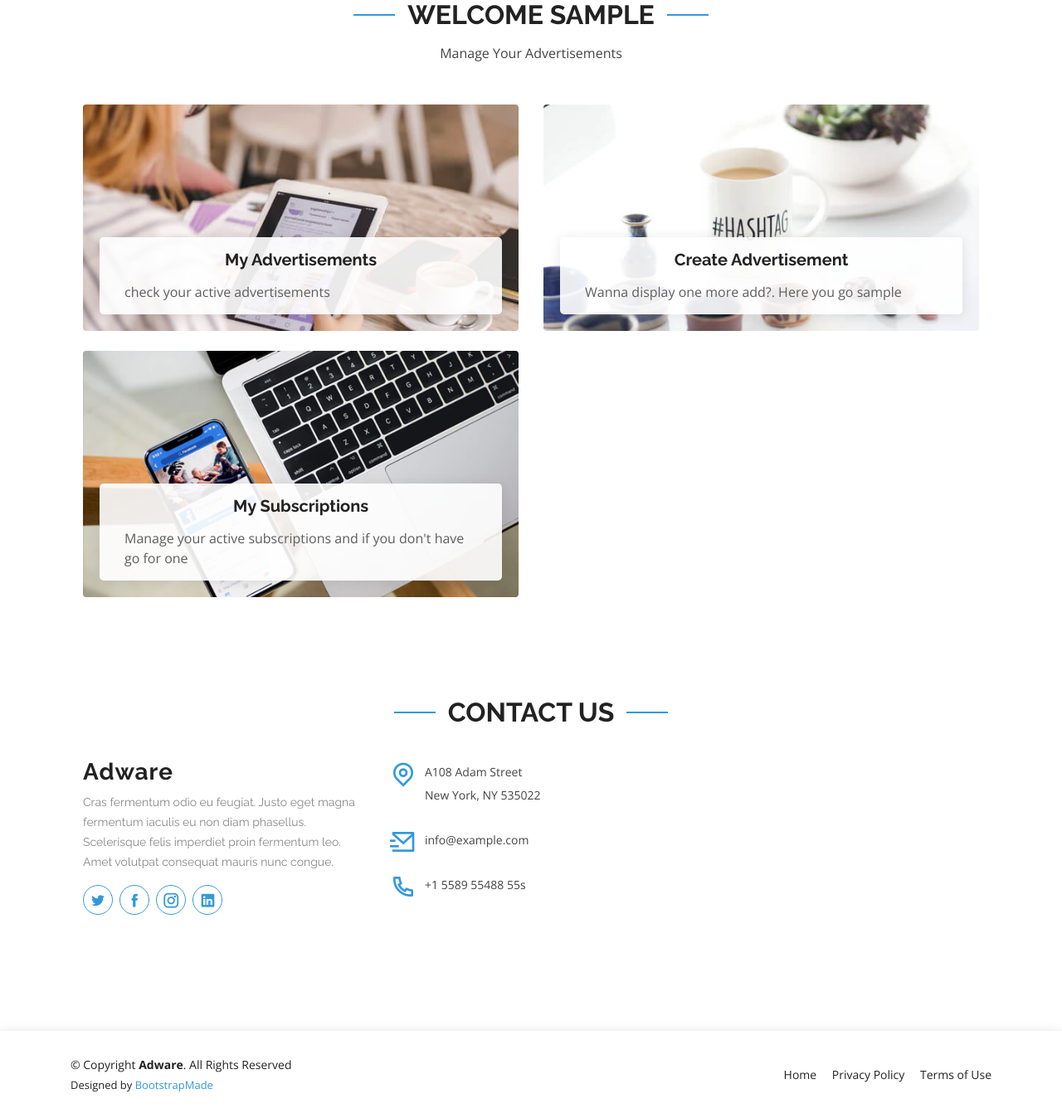
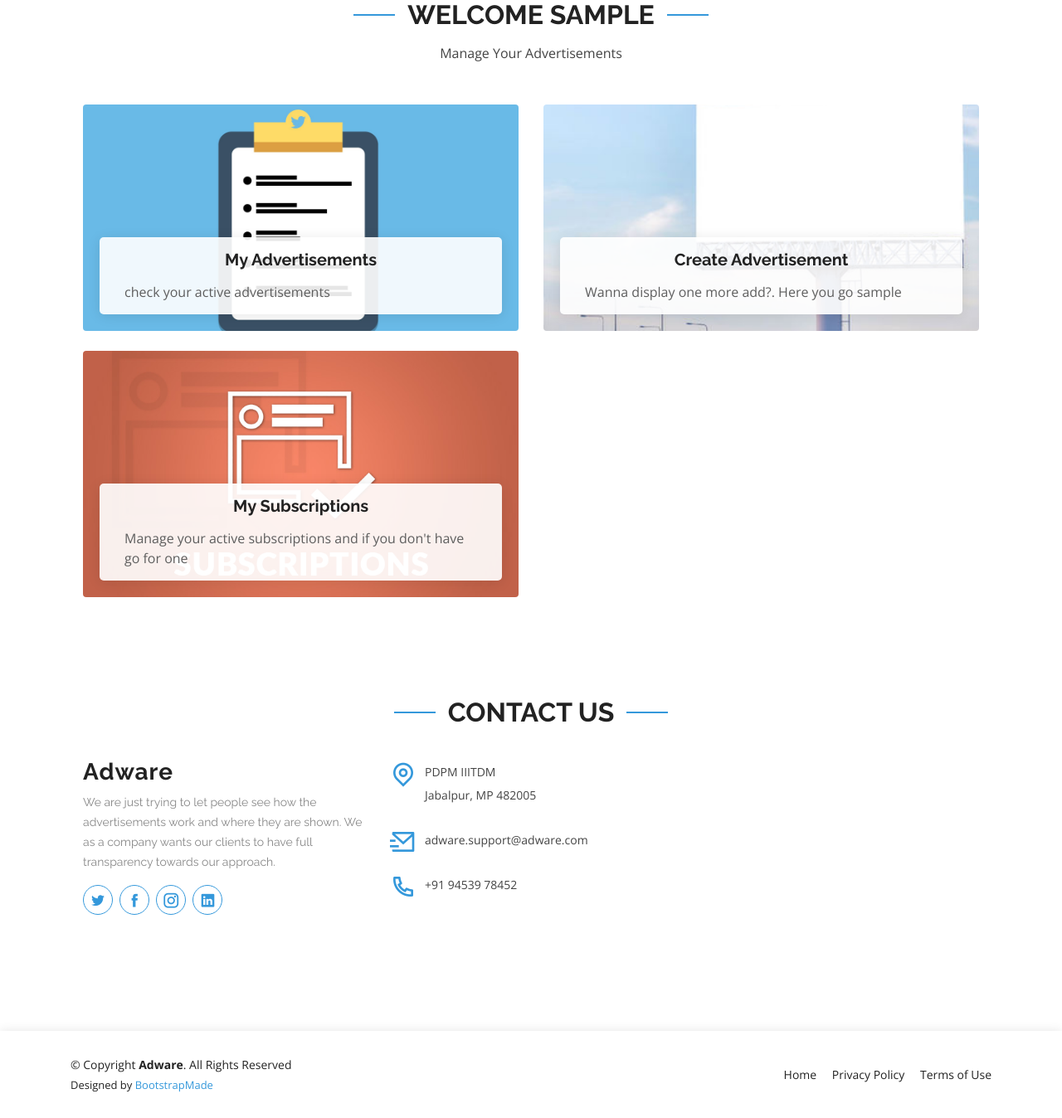
Before and after one commit to get-thepacket/Adware-pr, a Django app: page /adv in a window 1280 px wide. Shown: the part 61-1409 px from the top of the page at 83% size. Run offline with Django 3.2, Linux system fonts and the light colour scheme; the visitor is signed in with stand-in values (Sample User, id 1); data that the repository does not hold is empty; some libraries are stand-ins or nearby versions.

Commit message:
images added and privacy linked

```diff
--- a/Adware/Advertiser/Templates/Advertiser/base.html
+++ b/Adware/Advertiser/Templates/Advertiser/base.html
@@ -91,7 +91,9 @@
           <div class="col-lg-4 col-md-6" data-aos="fade-up" data-aos-delay="100">
             <div class="contact-about">
               <h3>Adware</h3>
-              <p>Cras fermentum odio eu feugiat. Justo eget magna fermentum iaculis eu non diam phasellus. Scelerisque felis imperdiet proin fermentum leo. Amet volutpat consequat mauris nunc congue.</p>
+              <p>We are just trying to let people see how the advertisements work and where they are shown. We as a company wants our clients to have full transparency towards our approach.</p>
+
+              <!-- <p>Cras fermentum odio eu feugiat. Justo eget magna fermentum iaculis eu non diam phasellus. Scelerisque felis imperdiet proin fermentum leo. Amet volutpat consequat mauris nunc congue.</p> -->
               <div class="social-links">
                 <a href="#" class="twitter"><i class="icofont-twitter"></i></a>
                 <a href="#" class="facebook"><i class="icofont-facebook"></i></a>
@@ -105,17 +107,17 @@
             <div class="info">
               <div>
                 <i class="ri-map-pin-line"></i>
-                <p>A108 Adam Street<br>New York, NY 535022</p>
+                <p>PDPM IIITDM<br>Jabalpur, MP 482005</p>
               </div>
 
               <div>
                 <i class="ri-mail-send-line"></i>
-                <p>info@example.com</p>
+                <p>adware.support@adware.com</p>
               </div>
 
               <div>
                 <i class="ri-phone-line"></i>
-                <p>+1 5589 55488 55s</p>
+                <p>+91 94539 78452</p>
               </div>
 
             </div>
@@ -173,7 +175,7 @@
         <div class="col-lg-6">
           <nav class="footer-links text-lg-right text-center pt-2 pt-lg-0">
             <a href="/" class="scrollto">Home</a>
-            <a href="#">Privacy Policy</a>
+            <a href="api/privacy/">Privacy Policy</a>
             <a href="#">Terms of Use</a>
           </nav>
         </div>
--- a/Adware/Advertiser/Templates/Advertiser/index.html
+++ b/Adware/Advertiser/Templates/Advertiser/index.html
@@ -111,7 +111,7 @@
 
                 <div class="row">
                     <div class="col-md-6 d-flex align-items-stretch">
-                        <div class="card" style='background-image: url("../static/assets/img/more-services-1.jpg");' data-aos="fade-up" data-aos-delay="100">
+                        <div class="card" style='background-image: url("../static/assets/img/WordPress-List-plugin.jpg");' data-aos="fade-up" data-aos-delay="100">
                             <div class="card-body">
                                 <h5 class="card-title"><a href="" data-toggle="modal" data-target="#ViewAdv">My Advertisements</a></h5>
                                 <p class="card-text">check your active advertisements</p>
@@ -119,7 +119,7 @@
                         </div>
                     </div>
                     <div class="col-md-6 d-flex align-items-stretch mt-4 mt-md-0">
-                        <div class="card" style='background-image: url("../static/assets/img/more-services-2.jpg");' data-aos="fade-up" data-aos-delay="200">
+                        <div class="card" style='background-image: url("../static/assets/img/March17.2017.jpg");' data-aos="fade-up" data-aos-delay="200">
                             <div class="card-body">
                                 <h5 class="card-title"><a href="" data-toggle="modal" data-target="#NewAd">Create Advertisement</a></h5>
                                 <p class="card-text">Wanna display one more add?. Here you go {{user}}</p>
@@ -128,7 +128,7 @@
 
                     </div>
                     <div class="col-md-6 d-flex align-items-stretch mt-4">
-                        <div class="card" style='background-image: url("../static/assets/img/more-services-3.jpg");' data-aos="fade-up" data-aos-delay="100">
+                        <div class="card" style='background-image: url("../static/assets/img/Subscriptions.jpg");' data-aos="fade-up" data-aos-delay="100">
                             <div class="card-body">
                                 <h5 class="card-title"><a href="" data-toggle="modal" data-target="#MySubs"">My Subscriptions</a></h5>
                                 <p class="card-text">Manage your active subscriptions and if you don't have go for one</p>
--- a/Adware/Advertiser/Templates/Screens/display_form.html
+++ b/Adware/Advertiser/Templates/Screens/display_form.html
@@ -3,7 +3,7 @@
 {% block content %}
 <section id="services" class="services">
 <form method="get" align="center">
-    <input class="form-control" name="uuid"  type="search" placeholder="Enter Screen UUID here ..."
+    <input class="form-control" name="uuid"  type="search" placeholder="Enter Screen UUID here ...">
     <input class="btn btn-primary" type="submit" value="See sample display">
 </form>
 </section>
--- a/Adware/Advertiser/Templates/Screens/index.html
+++ b/Adware/Advertiser/Templates/Screens/index.html
@@ -104,7 +104,7 @@
 
         <div class="row">
           <div class="col-md-6 d-flex align-items-stretch">
-            <div class="card" style='background-image: url("../static/assets/img/more-services-1.jpg");' data-aos="fade-up" data-aos-delay="100">
+            <div class="card" style='background-image: url("../static/assets/img/WordPress-List-plugin.jpg");' data-aos="fade-up" data-aos-delay="100">
               <div class="card-body">
                 <h5 class="card-title"><a href="" data-toggle="modal" data-target="#myscreens">My Screens</a></h5>
                 <p class="card-text">check your screens</p>
@@ -112,7 +112,7 @@
             </div>
           </div>
           <div class="col-md-6 d-flex align-items-stretch mt-4 mt-md-0">
-            <div class="card" style='background-image: url("../static/assets/img/more-services-2.jpg");' data-aos="fade-up" data-aos-delay="200">
+            <div class="card" style='background-image: url("../static/assets/img/March17.2017.jpg");' data-aos="fade-up" data-aos-delay="200">
               <div class="card-body">
                 <h5 class="card-title"><a href="" data-toggle="modal" data-target="#NewScreen">Add a screen</a></h5>
                 <p class="card-text">Wanna add one more screen?. Here you go {{user}}</p>
@@ -121,7 +121,7 @@
 
           </div>
           <div class="col-md-6 d-flex align-items-stretch mt-4">
-            <div class="card" style='background-image: url("../static/assets/img/more-services-3.jpg");' data-aos="fade-up" data-aos-delay="100">
+            <div class="card" style='background-image: url("../static/assets/img/computer-display-flat-circle-icon-vector-9327085.jpg");' data-aos="fade-up" data-aos-delay="100">
               <div class="card-body">
                 <h5 class="card-title"><a href="" data-toggle="modal" data-target="#ViewSample">Sample Display</a></h5>
                 <p class="card-text">Have a look how our system works</p>
--- a/Adware/Advertiser/Templates/index.html
+++ b/Adware/Advertiser/Templates/index.html
@@ -804,7 +804,7 @@
           <nav class="footer-links text-lg-right text-center pt-2 pt-lg-0">
             <a href="#intro" class="scrollto">Home</a>
             <a href="#about" class="scrollto">About</a>
-            <a href="#">Privacy Policy</a>
+            <a href="/api/privacy/">Privacy Policy</a>
             <a href="#">Terms of Use</a>
           </nav>
         </div>
--- a/Adware/Adware/urls.py
+++ b/Adware/Adware/urls.py
@@ -30,6 +30,7 @@ urlpatterns = [
     path('scr', include('Screens.urls')),
     path('media/<media_name>', media),
     path('api/', views.api),
+    path('api/privacy/',views.privacy_policy)
 
 ]
 
--- a/Adware/Adware/views.py
+++ b/Adware/Adware/views.py
@@ -151,3 +151,6 @@ def api(request):
         print('ValueError')
         response['status'] = 'not found'
     return HttpResponse(json.dumps(response), content_type="application/json")
+
+def privacy_policy(request):
+    return render(request, 'Advertiser/privacy-policy.html')
```
Also changed, not shown: Adware/Advertiser/Templates/Screens/base.html (+7 -5 lines), Adware/Advertiser/static/assets/img/March17.2017.jpg (added), Adware/Advertiser/static/assets/img/Subscriptions.jpg (added), Adware/Advertiser/static/assets/img/WordPress-List-plugin.jpg (added), Adware/Advertiser/static/assets/img/computer-display-flat-circle-icon-vector-9327085.jpg (added), 1 other file.
